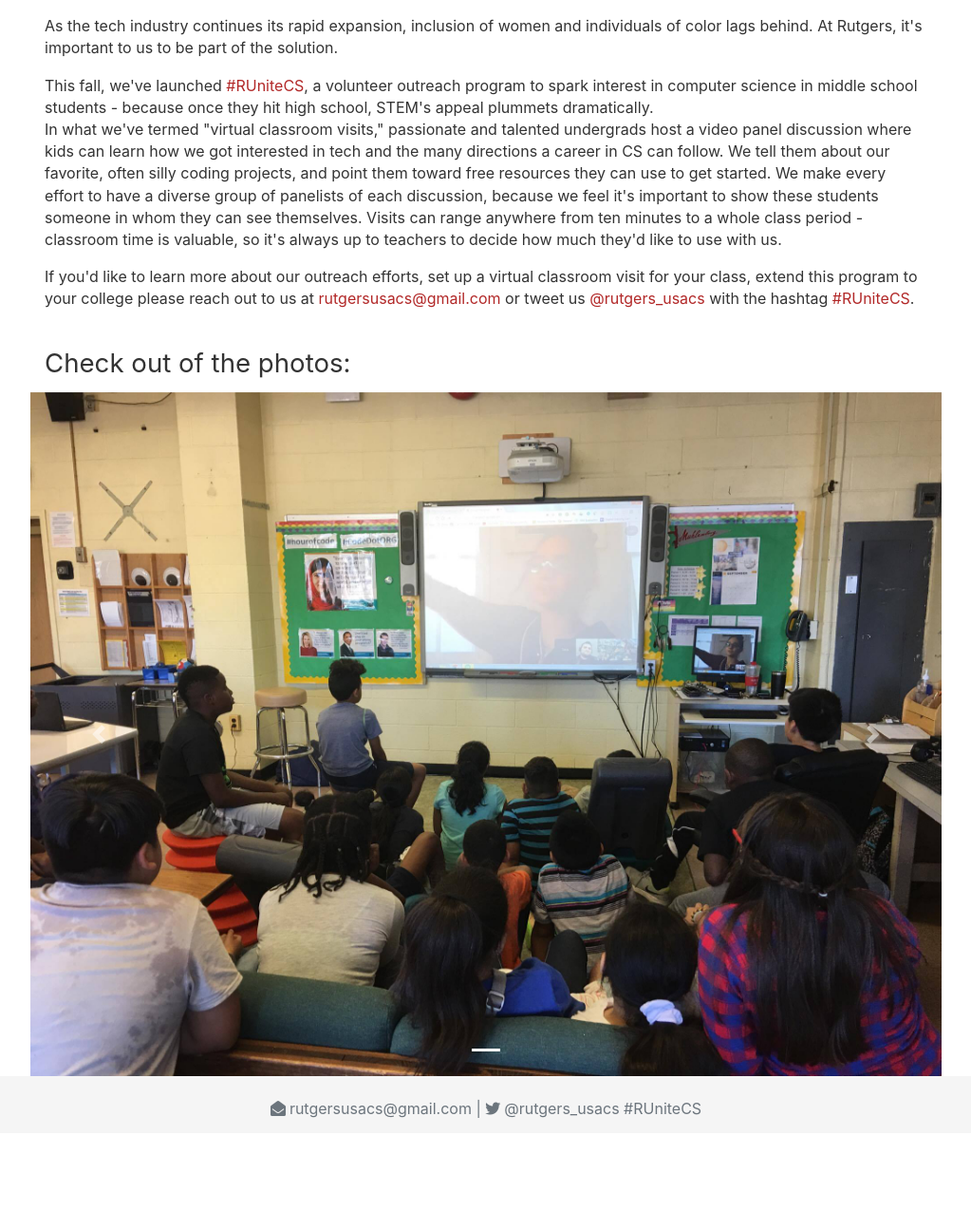
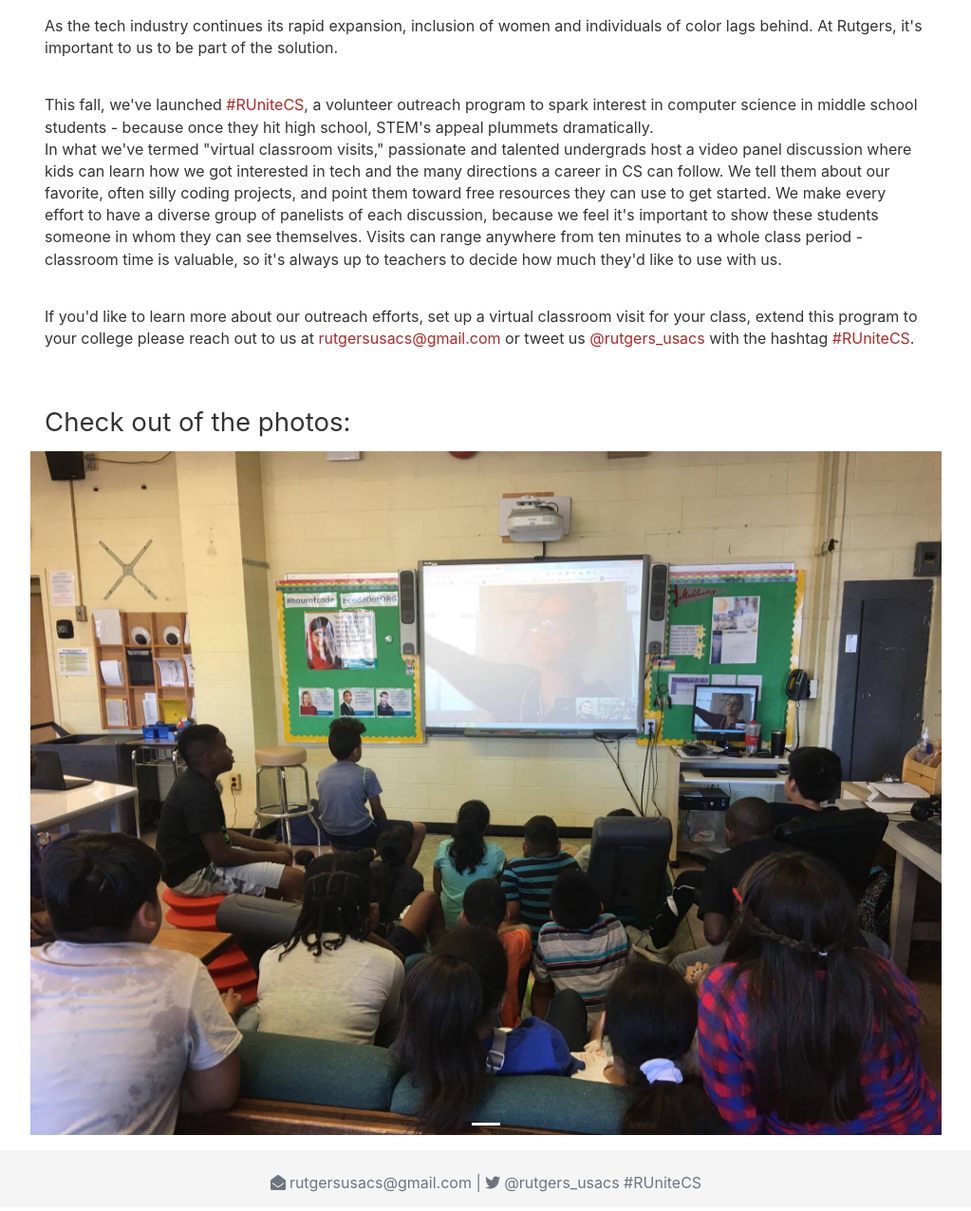
Before and after one commit to agoodkind/RUniteCS, a Jekyll site: the page built from index.html, in a window 1280 px wide. Shown: the part 619-1894 px from the top of the page at 95% size, without its empty margins (128-1151 px from the left). Built offline with Jekyll 4.4.1, drawn with Linux system fonts in a browser that asks for light colours; nearby versions of some CDN libraries; the list of posts is cut into pages by our own code; before the commit the page ends 1816 px from its top, so only the background shows below that.

```diff
--- a/index.html
+++ b/index.html
@@ -9,28 +9,37 @@ layout: default
     </div>
     <script src="https://player.vimeo.com/api/player.js"></script>
   </div>
-  <div class="mt-3">
-    As the tech industry continues its rapid expansion, inclusion of women and individuals of color lags behind. At Rutgers,
+  <p class="mt-3">
+    As the tech industry continues its rapid expansion, inclusion of women and individuals of color lags behind. At
+    Rutgers,
     it's important to us to be part of the solution.
-  </div>
-  <div class="mt-3 has-links">
-    This fall, we've launched <a class="inline-link" href="https://twitter.com/intent/tweet?text=@rutgers_usacs%20This%20is%20why%20we%20want%20a%20virtual%20classroom%20visit%20at%20our%20school!&hashtags=RUniteCS">#RUniteCS</a>, a volunteer outreach program to spark interest in computer science in middle school
+  </p>
+  <p class="mt-3 has-links">
+    This fall, we've launched <a class="inline-link" href="https://twitter.com/intent/tweet?text=@rutgers_usacs%20This%20is%20why%20we%20want%20a%20virtual%20classroom%20visit%20at%20our%20school!&hashtags=RUniteCS">#RUniteCS</a>,
+    a volunteer outreach program to spark interest in computer science in middle school
     students - because once they hit high school, STEM's appeal plummets dramatically.
-    <br/>In what we've termed "virtual classroom
-    visits," passionate and talented undergrads host a video panel discussion where kids can learn how we got interested
-    in tech and the many directions a career in CS can follow. We tell them about our favorite, often silly coding projects,
-    and point them toward free resources they can use to get started. We make every effort to have a diverse group of panelists
-    of each discussion, because we feel it's important to show these students someone in whom they can see themselves. Visits
-    can range anywhere from ten minutes to a whole class period - classroom time is valuable, so it's always up to teachers
+    <br />In what we've termed "virtual classroom
+    visits," passionate and talented undergrads host a video panel discussion where kids can learn how we got
+    interested
+    in tech and the many directions a career in CS can follow. We tell them about our favorite, often silly coding
+    projects,
+    and point them toward free resources they can use to get started. We make every effort to have a diverse group of
+    panelists
+    of each discussion, because we feel it's important to show these students someone in whom they can see
+    themselves. Visits
+    can range anywhere from ten minutes to a whole class period - classroom time is valuable, so it's always up to
+    teachers
     to decide how much they'd like to use with us.
-  </div>
-  <div class="mt-3 has-links">
-    If you'd like to learn more about our outreach efforts, set up a virtual classroom visit for your class, extend this program
+  </p>
+  <p class="mt-3 has-links">
+    If you'd like to learn more about our outreach efforts, set up a virtual classroom visit for your class, extend
+    this program
     to your college please reach out to us at
     <a class="inline-link" href="mailto:rutgersusacs@gmail.com">rutgersusacs@gmail.com</a> or tweet us
-    <a class="inline-link" href="https://twitter.com/intent/tweet?text=@rutgers_usacs%20This%20is%20why%20we%20want%20a%20virtual%20classroom%20visit%20at%20our%20school!&hashtags=RUniteCS">@rutgers_usacs</a> with the hashtag
+    <a class="inline-link" href="https://twitter.com/intent/tweet?text=@rutgers_usacs%20This%20is%20why%20we%20want%20a%20virtual%20classroom%20visit%20at%20our%20school!&hashtags=RUniteCS">@rutgers_usacs</a>
+    with the hashtag
     <a class="inline-link" href="https://twitter.com/intent/tweet?text=@rutgers_usacs%20This%20is%20why%20we%20want%20a%20virtual%20classroom%20visit%20at%20our%20school!&hashtags=RUniteCS">#RUniteCS</a>.
-  </div>
+  </p>
 
   <h2>Check out of the photos:</h2>
   <div id="carousel" class="carousel slide row" data-ride="carousel" data-interval="5000">
@@ -46,7 +55,7 @@ layout: default
       {% endfor %}
     </ol>
     <!-- Wrapper for slides -->
-    <div class="carousel-inner">
+    <div class="carousel-inner mb-3">
       {% assign first_photo = photo_files | first %}
       <div class="carousel-item active">
         <img class="d-block w-100" src="{{ first_photo.path | prepend: site.baseurl }}">
```
Also changed, not shown: schools.html (+9 -5 lines), 1 other file.
